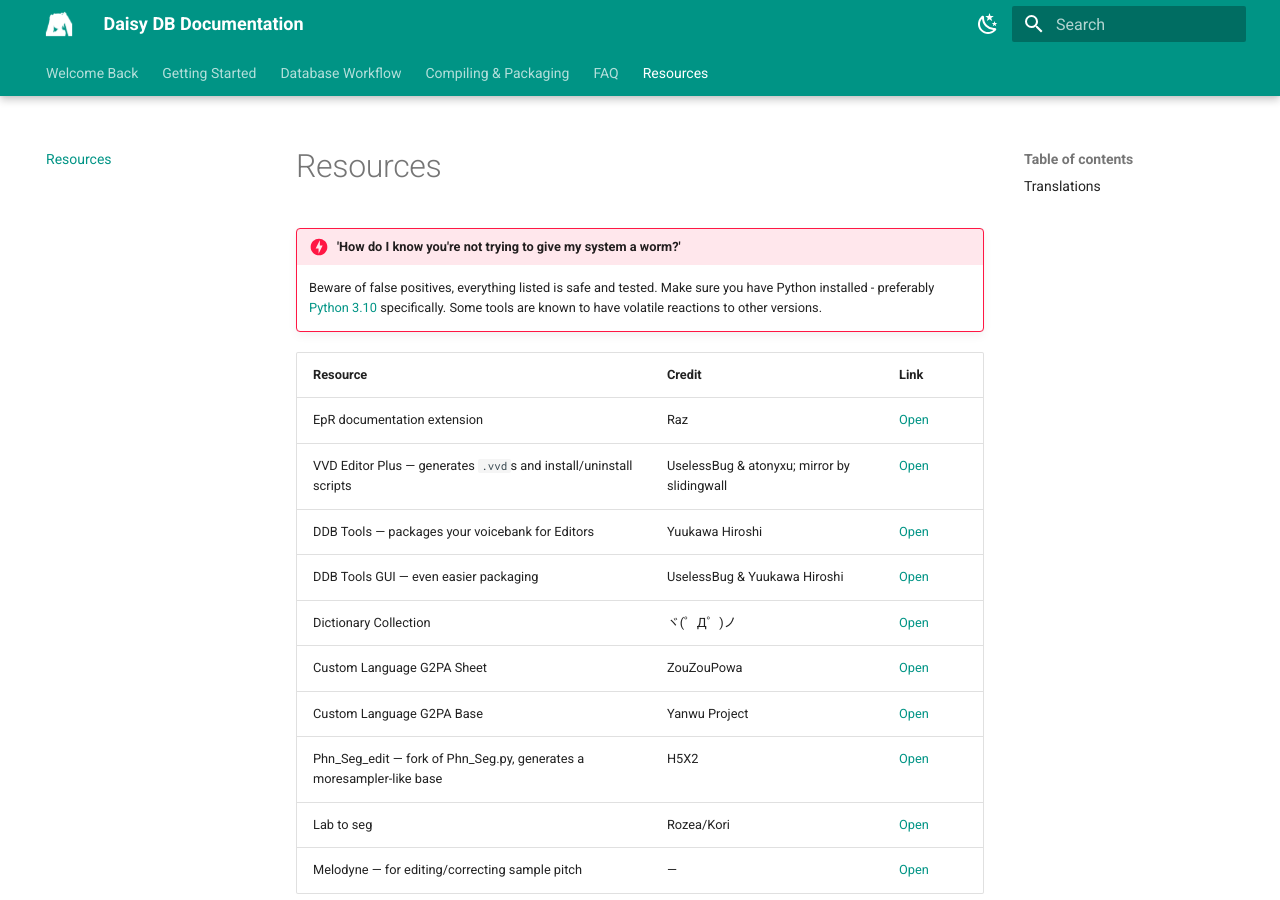
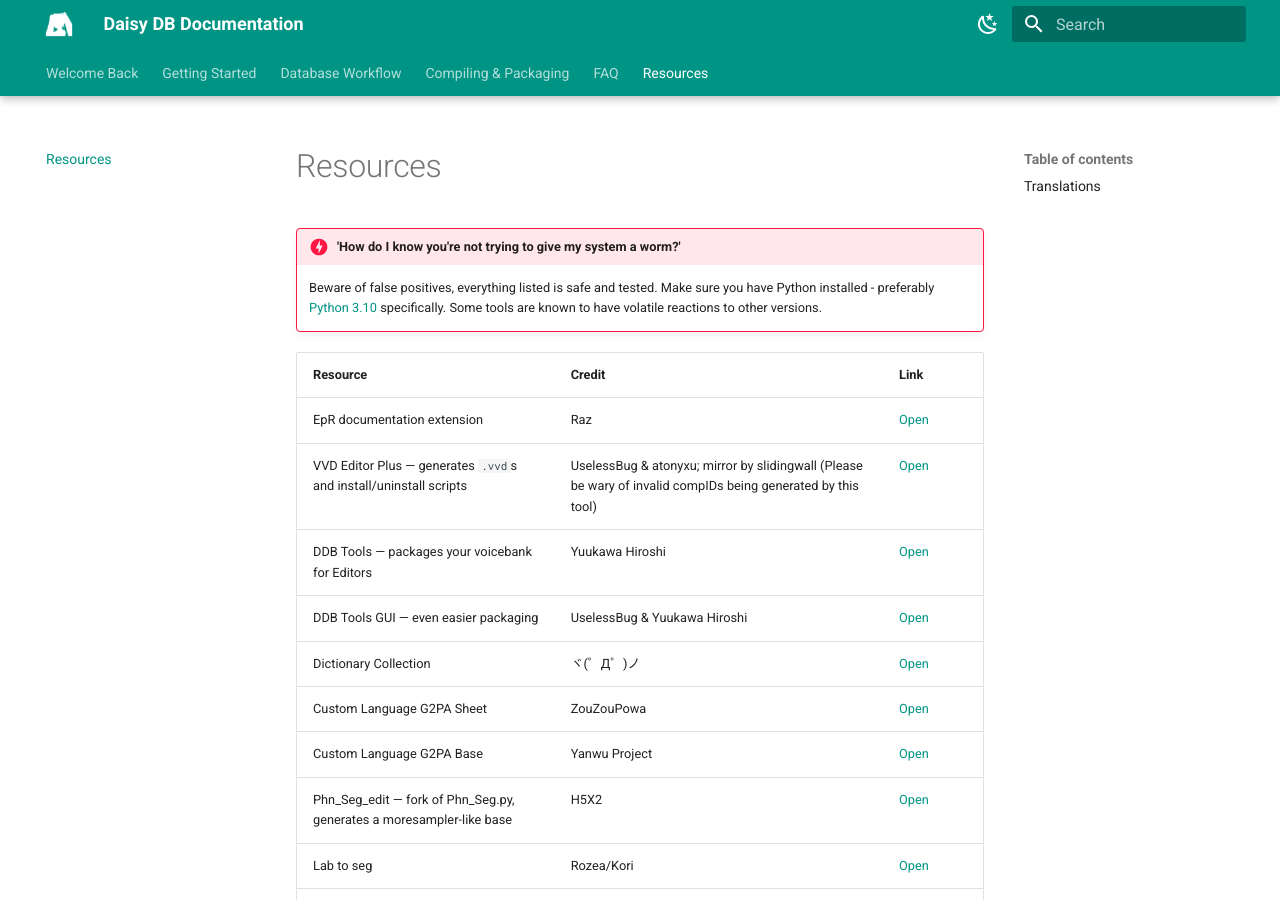
Before and after one commit to aimedb/daisy-db-documentation, an MkDocs documentation site: the page built from daisy db documentation/docs/resources.md, in a window 1280 px wide and 900 px high. Built offline with MkDocs 1.6.1 and Material for MkDocs 9.7.7, drawn with Linux system fonts in a browser that asks for light colours.

Commit message:
Update resources.md with vvd editor notice

```diff
--- a/daisy db documentation/docs/resources.md
+++ b/daisy db documentation/docs/resources.md
@@ -7,7 +7,7 @@
 | Resource | Credit | Link |
 |---|---|---|
 | EpR documentation extension | Raz | [Open](https://rentry.org/xei39tdi) |
-| VVD Editor Plus — generates `.vvd`s and install/uninstall scripts | UselessBug & atonyxu; mirror by slidingwall | [Open](https://slidingwall.github.io/VVD/help.html) |
+| VVD Editor Plus — generates `.vvd`s and install/uninstall scripts | UselessBug & atonyxu; mirror by slidingwall (Please be wary of invalid compIDs being generated by this tool) | [Open](https://slidingwall.github.io/VVD/help.html) |
 | DDB Tools — packages your voicebank for Editors | Yuukawa Hiroshi | [Open](https://github.com/yuukawahiroshi/ddb-tools) |
 | DDB Tools GUI — even easier packaging | UselessBug & Yuukawa Hiroshi | [Open](https://github.com/ayatinene/ddb-tools) |
 | Dictionary Collection | ヾ(゜Д゜)ノ | [Open](https://mega.nz/folder/hkgUmRiS#6-UdxUvEKBK-5vjef6lpag) |
```
